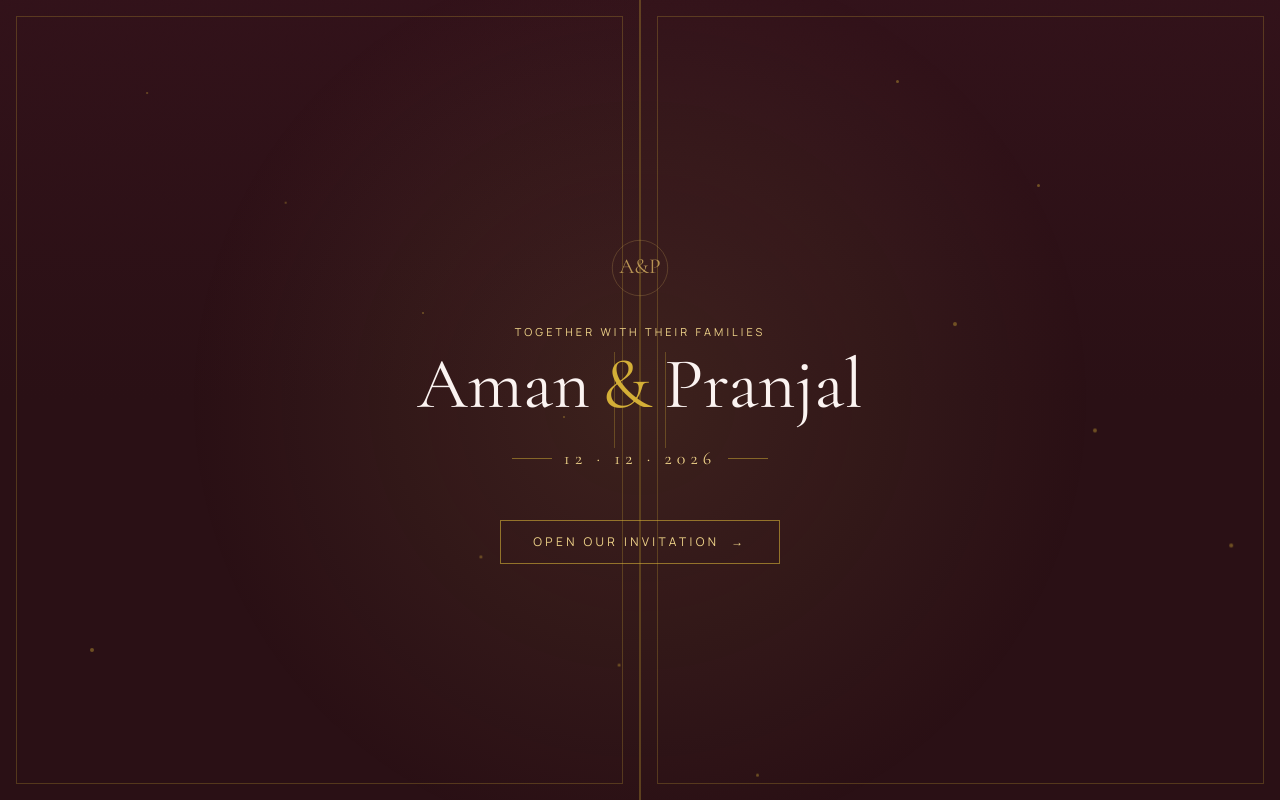
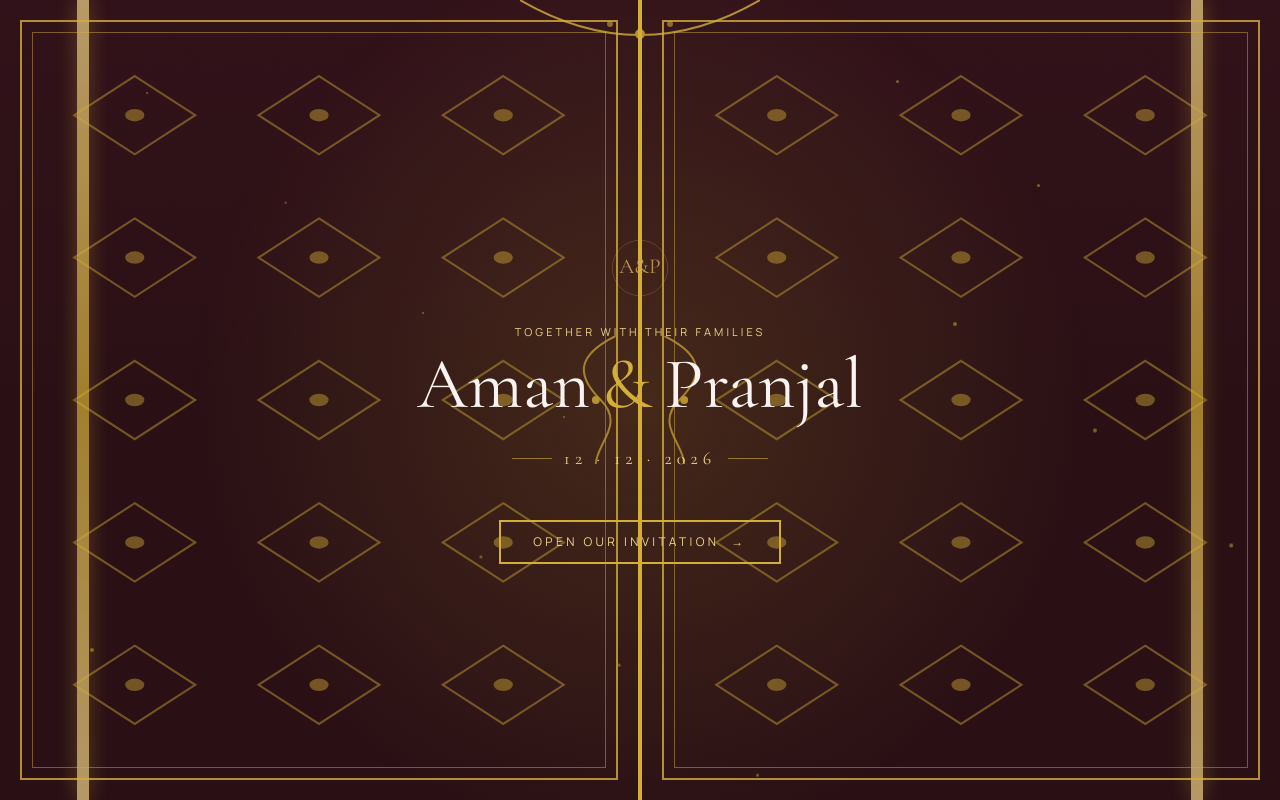
Before and after one commit to amangoyalrohilla-del/wedding-invitation, a Next.js app: page / in a window 1280 px wide. Built offline with nearby package versions, Linux system fonts and the light colour scheme.

Commit message:
Update Gate.tsx

```diff
--- a/components/Gate.tsx
+++ b/components/Gate.tsx
@@ -4,8 +4,6 @@ import { motion } from "framer-motion";
 import Monogram from "./Monogram";
 import { weddingData } from "@/data/wedding";
 
-// `opening` starts the door-slide animation; the parent unmounts this
-// component shortly after the animation completes.
 export default function Gate({
   opening,
   onOpen,
@@ -21,7 +19,7 @@ export default function Gate({
       {[...Array(14)].map((_, i) => (
         <span
           key={i}
-          className="absolute rounded-full bg-gold/40 animate-drift"
+          className="absolute rounded-full bg-gold/50 animate-drift"
           style={{
             width: `${2 + (i % 3)}px`,
             height: `${2 + (i % 3)}px`,
@@ -33,35 +31,41 @@ export default function Gate({
         />
       ))}
 
-      {/* Left door */}
+      <div className="pointer-events-none absolute inset-y-0 left-[6%] hidden w-3 bg-gradient-to-b from-gold-soft via-gold to-gold-soft opacity-70 shadow-[0_0_20px_rgba(212,175,55,0.5)] sm:block" />
+      <div className="pointer-events-none absolute inset-y-0 right-[6%] hidden w-3 bg-gradient-to-b from-gold-soft via-gold to-gold-soft opacity-70 shadow-[0_0_20px_rgba(212,175,55,0.5)] sm:block" />
+
       <motion.div
-        className="absolute inset-y-0 left-0 w-1/2 border-r border-gold/30 bg-[radial-gradient(circle_at_100%_50%,rgba(198,161,91,0.12),transparent_60%)]"
+        className="absolute inset-y-0 left-0 w-1/2 border-r-2 border-gold bg-[radial-gradient(circle_at_100%_50%,rgba(212,175,55,0.16),transparent_60%)]"
         animate={{ x: opening ? "-100%" : 0 }}
         transition={{ duration: 1.7, ease: [0.76, 0, 0.24, 1] }}
       >
-        <div className="absolute inset-4 border border-gold/25" />
-        <div className="absolute right-6 top-1/2 h-24 w-px -translate-y-1/2 bg-gold/30" />
+        <FiligreePanel side="left" />
       </motion.div>
 
-      {/* Right door */}
       <motion.div
-        className="absolute inset-y-0 right-0 w-1/2 border-l border-gold/30 bg-[radial-gradient(circle_at_0%_50%,rgba(198,161,91,0.12),transparent_60%)]"
+        className="absolute inset-y-0 right-0 w-1/2 border-l-2 border-gold bg-[radial-gradient(circle_at_0%_50%,rgba(212,175,55,0.16),transparent_60%)]"
         animate={{ x: opening ? "100%" : 0 }}
         transition={{ duration: 1.7, ease: [0.76, 0, 0.24, 1] }}
       >
-        <div className="absolute inset-4 border border-gold/25" />
-        <div className="absolute left-6 top-1/2 h-24 w-px -translate-y-1/2 bg-gold/30" />
+        <FiligreePanel side="right" />
       </motion.div>
 
-      {/* Center light reveal */}
+      <div className="pointer-events-none absolute left-1/2 top-0 -translate-x-1/2">
+        <svg width="240" height="60" viewBox="0 0 240 60" className="opacity-80">
+          <path d="M0 0 Q120 70 240 0" fill="none" stroke="#D4AF37" strokeWidth="2" />
+          <circle cx="120" cy="34" r="5" fill="#D4AF37" />
+          <circle cx="90" cy="24" r="3" fill="#D4AF37" opacity="0.7" />
+          <circle cx="150" cy="24" r="3" fill="#D4AF37" opacity="0.7" />
+        </svg>
+      </div>
+
       <motion.div
-        className="pointer-events-none absolute inset-0 bg-gold/20 blur-3xl"
+        className="pointer-events-none absolute inset-0 bg-gold/25 blur-3xl"
         initial={{ opacity: 0 }}
         animate={{ opacity: opening ? [0, 0.5, 0] : 0 }}
         transition={{ duration: 1.5, ease: "easeInOut" }}
       />
 
-      {/* Center content */}
       <motion.div
         className="relative z-10 flex h-full w-full flex-col items-center justify-center px-6 text-center"
         animate={{ opacity: opening ? 0 : 1 }}
@@ -77,17 +81,17 @@ export default function Gate({
           {weddingData.couple.brideFirstName}
         </h1>
         <div className="my-6 flex items-center gap-3">
-          <span className="h-px w-10 bg-gold/50" />
+          <span className="h-px w-10 bg-gold/60" />
           <span className="font-display text-lg tracking-widest2 text-gold-soft">
             12 &middot; 12 &middot; 2026
           </span>
-          <span className="h-px w-10 bg-gold/50" />
+          <span className="h-px w-10 bg-gold/60" />
         </div>
 
         <button
           onClick={onOpen}
           disabled={opening}
-          className="group mt-6 inline-flex items-center gap-3 border border-gold/60 px-8 py-3 font-body text-xs tracking-widest2 text-gold-soft transition-all duration-300 hover:bg-gold/10 active:scale-[0.98] disabled:opacity-60"
+          className="group mt-6 inline-flex items-center gap-3 border-2 border-gold px-8 py-3 font-body text-xs tracking-widest2 text-gold-soft transition-all duration-300 hover:bg-gold/10 active:scale-[0.98] disabled:opacity-60"
           style={{ minHeight: 44 }}
         >
           OPEN OUR INVITATION
@@ -99,3 +103,51 @@ export default function Gate({
     </div>
   );
 }
+
+function FiligreePanel({ side }: { side: "left" | "right" }) {
+  const edge = side === "left" ? "right" : "left";
+  return (
+    <div className="absolute inset-5 opacity-80">
+      <div className="absolute inset-0 border-2 border-gold" />
+      <div className="absolute inset-3 border border-gold/60" />
+
+      <svg
+        className="absolute inset-6 h-[calc(100%-3rem)] w-[calc(100%-3rem)]"
+        viewBox="0 0 200 400"
+        preserveAspectRatio="none"
+      >
+        {[...Array(5)].map((_, row) =>
+          [...Array(3)].map((_, col) => {
+            const cx = 33 + col * 67;
+            const cy = 40 + row * 80;
+            return (
+              <g key={`${row}-${col}`} stroke="#D4AF37" strokeWidth="1" opacity="0.55">
+                <path
+                  d={`M${cx} ${cy - 22} L${cx + 22} ${cy} L${cx} ${cy + 22} L${cx - 22} ${cy} Z`}
+                  fill="none"
+                />
+                <circle cx={cx} cy={cy} r="3" fill="#D4AF37" />
+              </g>
+            );
+          })
+        )}
+      </svg>
+
+      <svg
+        className={`absolute top-1/2 h-32 w-16 -translate-y-1/2 ${
+          edge === "left" ? "left-0" : "right-0 scale-x-[-1]"
+        }`}
+        viewBox="0 0 60 130"
+      >
+        <path
+          d="M0 0 C 40 20, 40 40, 15 65 C -10 90, 20 110, 20 130"
+          fill="none"
+          stroke="#D4AF37"
+          strokeWidth="2"
+          opacity="0.85"
+        />
+        <circle cx="20" cy="65" r="4" fill="#D4AF37" />
+      </svg>
+    </div>
+  );
+}
```
